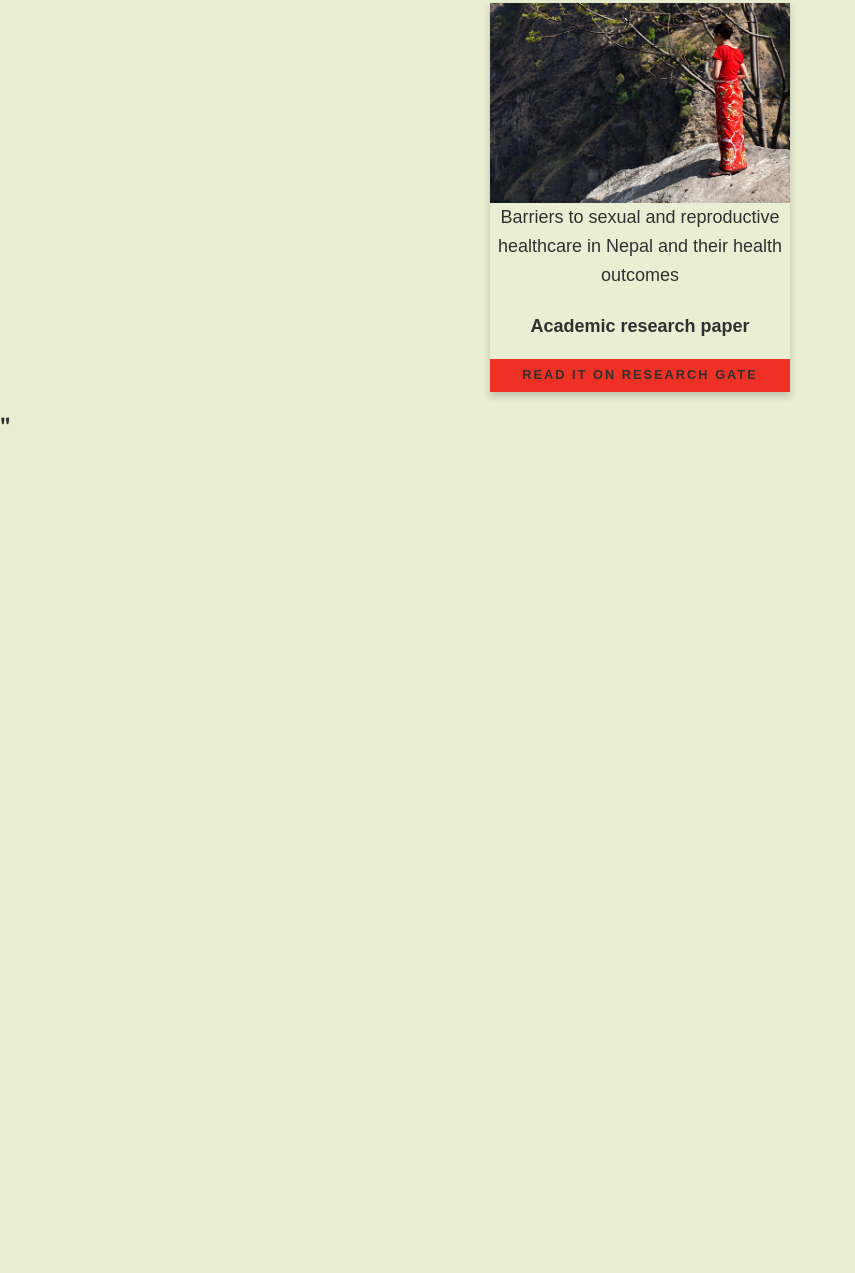
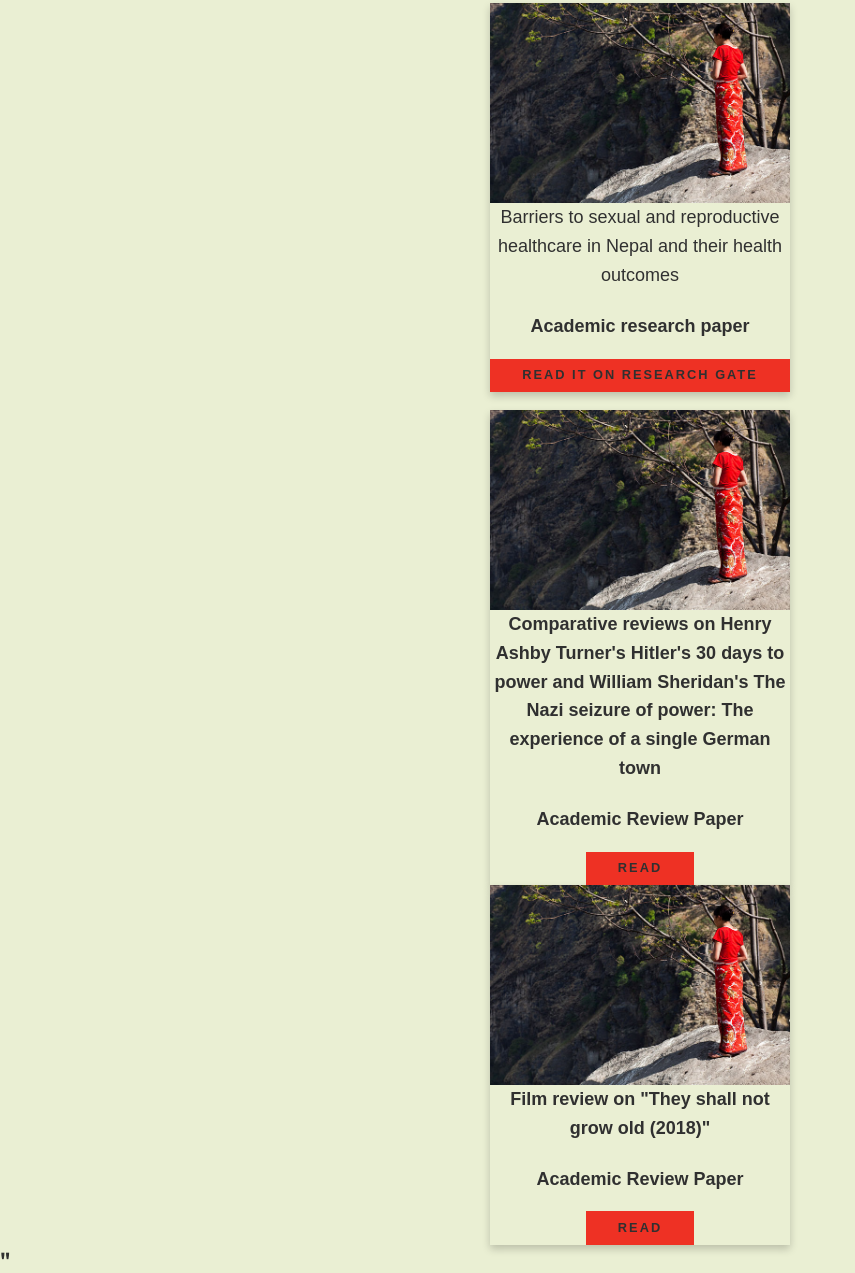
Before and after one commit to sauryanshu55/sauryanshu55.github.io, a plain HTML site: page writings.html in a window 1280 px wide. Shown: the part 701-1974 px from the top of the page, without its empty margins (0-855 px from the left). Before the commit the page ends 1140 px from the top, so only its background shows below. Drawn offline with Linux system fonts and the light colour scheme.

Commit message:
updated cards
updated cards with different stuffs

```diff
--- a/writings.html
+++ b/writings.html
@@ -51,8 +51,28 @@
             class="btn">
             Read it on Research Gate
         </a>
+        </div>
+    </p>
+
+    <div class="card">
+        <img src="images\woman.jpg" alt="my book" style="width:100%">Comparative reviews on Henry Ashby Turner's Hitler's 30 days to power and William Sheridan's The Nazi seizure of power: The experience of a single German town
+        <p class="price"></p>
+        <p><b>Academic Review Paper</p>
+    <a href="https://www.researchgate.net/publication/360120286_Comparative_reviews_on_Henry_Ashby_Turner's_Hitler's_30_days_to_power_and_William_Sheridan's_The_Nazi_seizure_of_power_The_experience_of_a_single_German_town"
+        class="btn">
+        Read
+    </a>
     </div>
-    </p>
+
+    <div class="card">
+        <img src="images\woman.jpg" alt="my book" style="width:100%">Film review on "They shall not grow old (2018)"
+        <p class="price"></p>
+        <p><b>Academic Review Paper</p>
+    <a href="https://www.researchgate.net/publication/358579332_Film_review_on_They_shall_not_grow_old_2018"
+        class="btn">
+        Read
+    </a>
+    </div>
 </body>
 <script src="JavaScript\index.js"></script>" </body>
 
```
